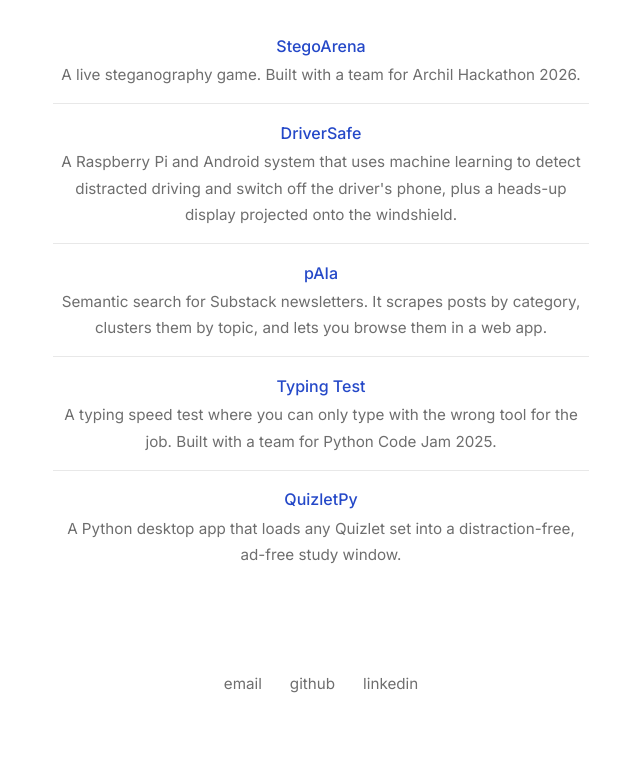
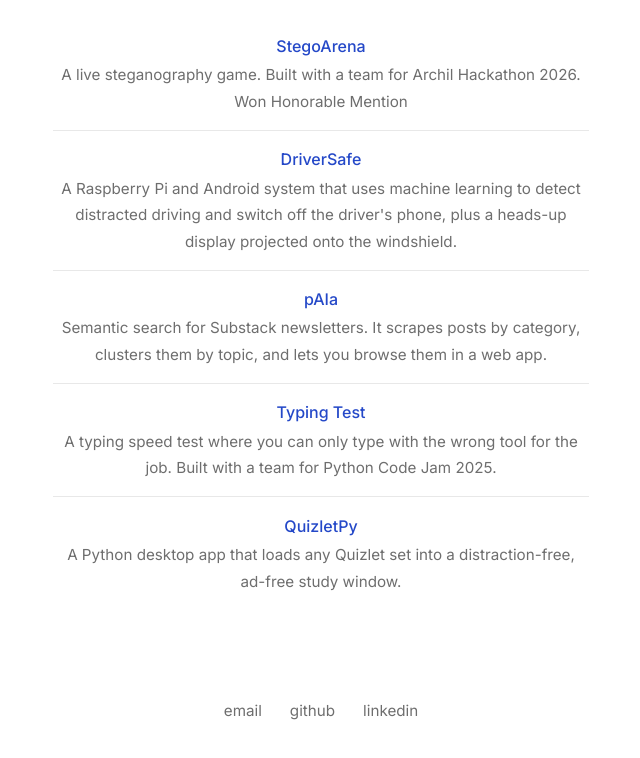
Before and after one commit to husseinhirani/husseinhirani.github.io, a plain HTML site: page projects.html in a window 1280 px wide. Shown: the part 182-940 px from the top of the page, without its empty margins (319-959 px from the left). Drawn offline with Linux system fonts and the light colour scheme.

Commit message:
updated projects

```diff
--- a/projects.html
+++ b/projects.html
@@ -17,7 +17,7 @@
     <ul class="list">
       <li>
         <a href="https://github.com/husseinhirani/ArchilHackathon">StegoArena</a>
-        <p>A live steganography game. Built with a team for Archil Hackathon 2026.</p>
+        <p>A live steganography game. Built with a team for Archil Hackathon 2026. Won Honorable Mention</p>
       </li>
       <li>
         <a href="https://github.com/husseinhirani/DriverSafe">DriverSafe</a>
```
